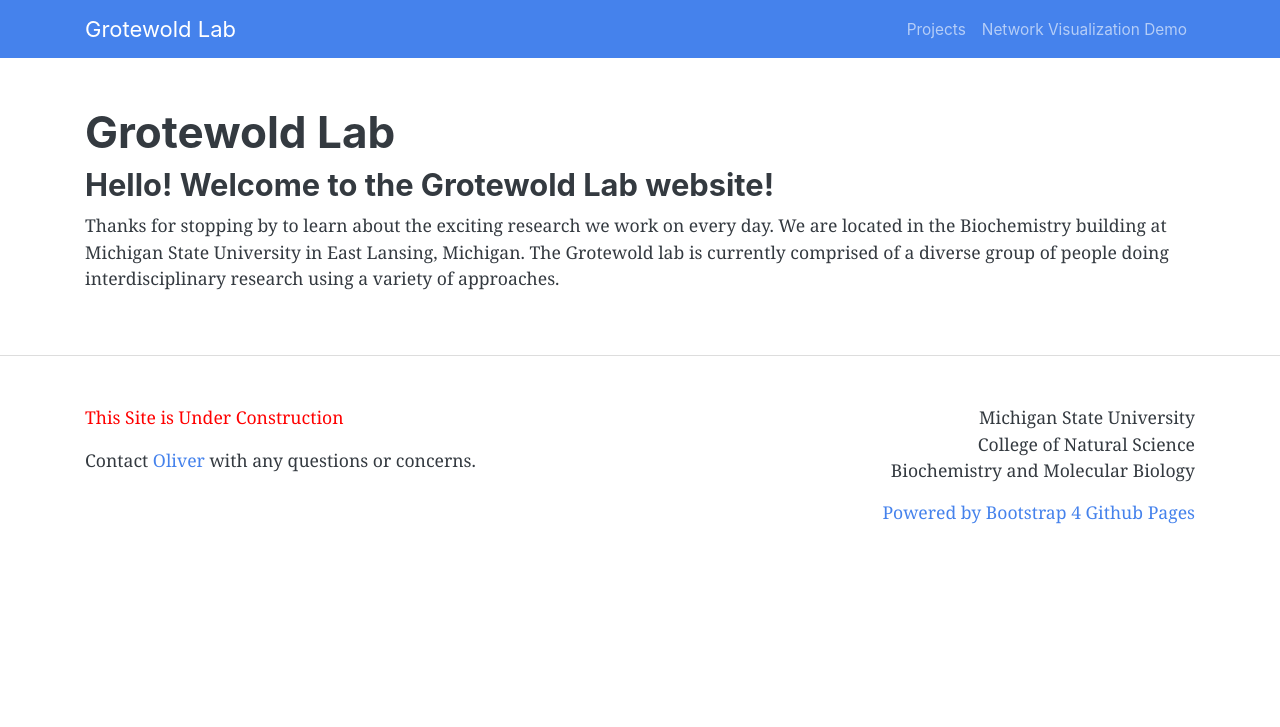
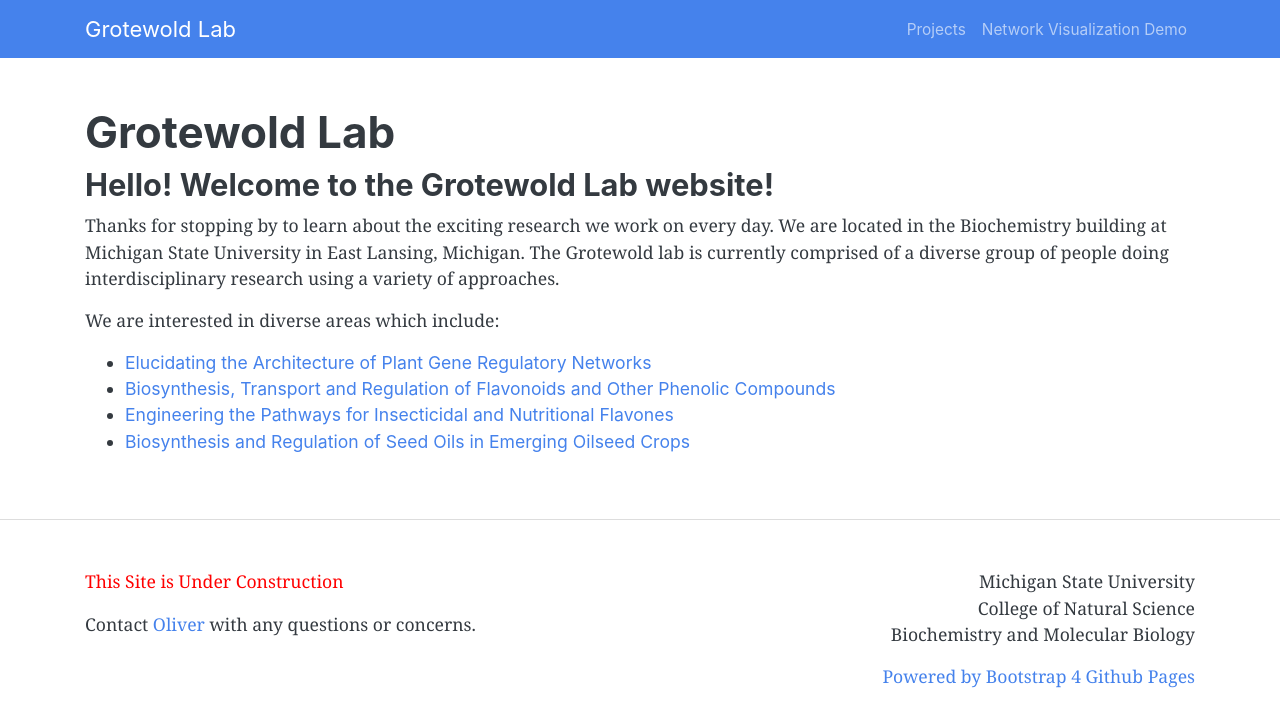
Before and after one commit to grotewold-lab/grotewold-lab.github.io, a Jekyll site: the page built from index.md, in a window 1280 px wide. Shown: the top 727 px of the page. Built offline with Jekyll 4.4.1, drawn with Linux system fonts in a browser that asks for light colours.

Commit message:
added links to projects on homepage

```diff
--- a/index.md
+++ b/index.md
@@ -6,3 +6,10 @@ title: Grotewold Lab
 ### Hello! Welcome to the Grotewold Lab website!
 
 Thanks for stopping by to learn about the exciting research we work on every day. We are located in the Biochemistry building at Michigan State University in East Lansing, Michigan. The Grotewold lab is currently comprised of a diverse group of people doing interdisciplinary research using a variety of approaches.
+
+We are interested in diverse areas which include:
+
+- [Elucidating the Architecture of Plant Gene Regulatory Networks](/projects#project1)
+- [Biosynthesis, Transport and Regulation of Flavonoids and Other Phenolic Compounds](/projects#project2)
+- [Engineering the Pathways for Insecticidal and Nutritional Flavones](/projects#project3)
+- [Biosynthesis and Regulation of Seed Oils in Emerging Oilseed Crops](/projects#project4)
```
